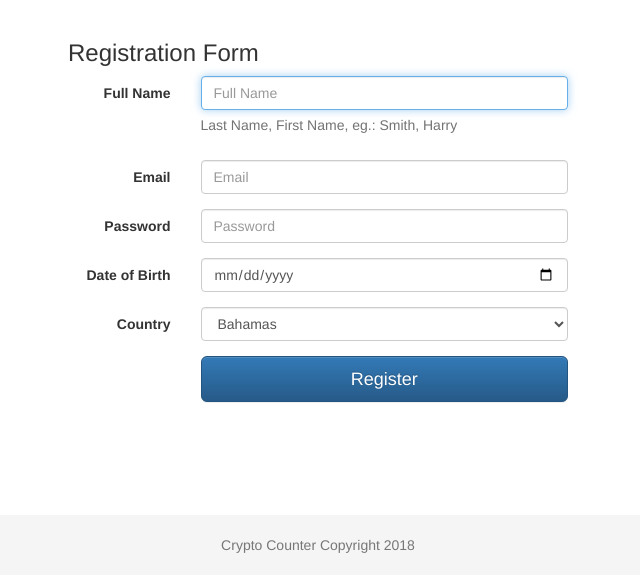
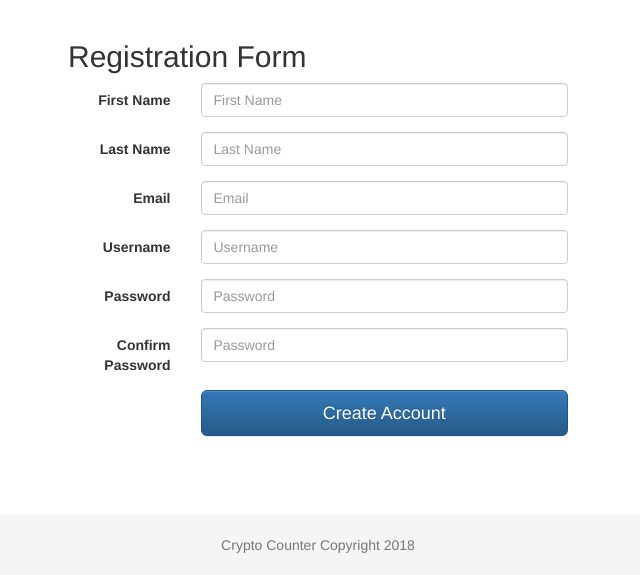
Before and after one commit to trlee2/CryptoCounter, a Django app: page /register in a window 1280 px wide. Shown: the part 225-800 px from the top of the page, without its empty margins (322-962 px from the left). Run offline with Django 3.2, Linux system fonts and the light colour scheme; some libraries are stand-ins or nearby versions.

Commit message:
Basic user account account creation and login working

```diff
--- /dev/null
+++ b/cryptocounter/forms.py
@@ -0,0 +1,55 @@
+from django import forms
+
+# Registration Page Form
+class UserRegistrationForm(forms.Form):
+    firstName = forms.CharField(
+        required = True,
+        label = 'First Name',
+        max_length = 32,
+        widget=forms.TextInput(attrs={'class':'form-control','placeholder':'First Name'})
+    )
+    lastName = forms.CharField(
+        required = True,
+        label = 'Last Name',
+        max_length = 32,
+        widget=forms.TextInput(attrs={'class':'form-control','placeholder':'Last Name'})
+    )
+    email = forms.EmailField(
+        required = True,
+        label = 'Email',
+        max_length = 50,
+        widget=forms.EmailInput(attrs={'class':'form-control','placeholder':'Email'})
+    )
+    username = forms.CharField(
+        required = True,
+        label = 'Username',
+        max_length = 32,
+        widget=forms.TextInput(attrs={'class':'form-control','placeholder':'Username'})
+    )
+    password = forms.CharField(
+        required = True,
+        label = 'Password',
+        max_length = 32,
+        widget=forms.PasswordInput(attrs={'class':'form-control','placeholder':'Password'})
+    )
+    confirmPassword = forms.CharField(
+        required = True,
+        label = 'Confirm Password',
+        max_length = 32,
+        widget=forms.PasswordInput(attrs={'class':'form-control','placeholder':'Password'})
+    )
+
+# login form
+class UserLoginForm(forms.Form):
+    username = forms.CharField(
+        required = True,
+        label = 'Username',
+        max_length = 32,
+        widget=forms.TextInput(attrs={'class':'form-control','placeholder':'Username'})
+    )
+    password = forms.CharField(
+        required = True,
+        label = 'Password',
+        max_length = 32,
+        widget=forms.PasswordInput(attrs={'class':'form-control','placeholder':'Password'})
+    )
--- a/cryptocounter/templates/cryptocounter/header.html
+++ b/cryptocounter/templates/cryptocounter/header.html
@@ -1,5 +1,13 @@
 <div class="promo navbar-inverse"> The Market Crashes!!! </div>
-<div class="product-title container"><a href="market"><img src="../../static/logo.png"><h1>Crypto Counter</h1></a> <div class="pull-right account"><a href="login">login</a> | <a href="register">create account</a></div></div>
+<div class="product-title container"><a href="market"><img src="../../static/logo.png"><h1>Crypto Counter</h1></a>
+  <div class="pull-right account">
+    {% if not loggedin %}
+    <a href="login">login</a> | <a href="register">create account</a>
+    {% else %}
+    <a href="logout">logout</a> | <a href="account">account</a>
+    {% endif %}
+  </div>
+</div>
 <nav class="navbar navbar-inverse">
   <div class="container">
 	<div class="navbar-header">
--- a/cryptocounter/templates/cryptocounter/register.html
+++ b/cryptocounter/templates/cryptocounter/register.html
@@ -31,47 +31,21 @@
 	<div id="header"></div>
 	<!--Remaining section-->
 	<div class="container">
-            <form class="form-horizontal" role="form">
-                <h3>Registration Form</h3>
-                <div class="form-group">
-                    <label for="firstName" class="col-sm-3 control-label">Full Name</label>
-                    <div class="col-sm-9">
-                        <input type="text" id="firstName" placeholder="Full Name" class="form-control" required="" autofocus>
-                        <span class="help-block">Last Name, First Name, eg.: Smith, Harry</span>
+            <form class="form-horizontal" role="form" method="POST">
+                <h2>Registration Form</h2>
+                {% csrf_token %}
+                {% for field in form %}
+                    <div class="form-group">
+                        <label for="{{ field.id_for_label }}" class="col-sm-3 control-label">{{ field.label }}</label>
+                        <div class="col-sm-9">
+                            {{field}}
+                        </div>
                     </div>
-                </div>
-                <div class="form-group">
-                    <label for="email" class="col-sm-3 control-label">Email</label>
-                    <div class="col-sm-9">
-                        <input type="email" id="email" placeholder="Email" required="" class="form-control">
-                    </div>
-                </div>
-                <div class="form-group">
-                    <label for="password" class="col-sm-3 control-label">Password</label>
-                    <div class="col-sm-9">
-                        <input type="password" id="password" placeholder="Password" required="" class="form-control">
-                    </div>
-                </div>
-                <div class="form-group">
-                    <label for="birthDate" class="col-sm-3 control-label">Date of Birth</label>
-                    <div class="col-sm-9">
-                        <input type="date" id="birthDate" required="" class="form-control">
-                    </div>
-                </div>
-                <div class="form-group">
-                    <label for="country" class="col-sm-3 control-label">Country</label>
-                    <div class="col-sm-9">
-                        <select id="country" class="form-control" required="">
-                            <option>Bahamas</option>
-                            <option>Cambodia</option>
-                            <option>United States</option>
-                        </select>
-                    </div>
-                </div> <!-- /.form-group -->
+                {% endfor %}<!-- /.form-group -->
 
                 <div class="form-group">
                     <div class="col-sm-9 col-sm-offset-3">
-                        <button class="btn btn-lg btn-primary btn-block" type="submit">Register</button>
+                        <button class="btn btn-lg btn-primary btn-block" type="submit">Create Account</button>
                     </div>
                 </div>
             </form> <!-- /form -->
--- a/cryptocounter/urls.py
+++ b/cryptocounter/urls.py
@@ -1,5 +1,5 @@
 from django.urls import path
-
+from django.contrib.auth import views as auth_views
 from . import views
 
 urlpatterns = [
@@ -9,6 +9,7 @@ urlpatterns = [
     path('socialtrends', views.socialTrends, name='socialtrends'),
     path('watchlist', views.watchlist, name='watchlist'),
     path('login', views.login, name='login'),
+    path('logout', auth_views.logout, {'next_page': 'market'}, name='logout'),
     path('register', views.register, name='register'),
     path('header.html', views.header, name='header'),
     path('footer.html', views.footer, name='footer'),
--- a/cryptocounter/views.py
+++ b/cryptocounter/views.py
@@ -1,4 +1,10 @@
 from django.shortcuts import render
+
+from django.contrib.auth.models import User
+from django.contrib.auth import authenticate, login as auth_login
+from django.http import HttpResponseRedirect
+from django import forms
+from .forms import UserRegistrationForm, UserLoginForm
 
 # Create your views here.
 def market(request):
@@ -14,13 +20,68 @@ def watchlist(request):
     return render(request, 'cryptocounter/watchlist.html')
 
 def login(request):
-    return render(request, 'cryptocounter/index.html')
+    if request.method == 'POST':
+        # get form data
+        form = UserLoginForm(request.POST)
+        # clean the form data, checks for security risks
+        if form.is_valid():
+            # parse form data
+            userObj = form.cleaned_data
+            username = userObj['username']
+            password = userObj['password']
+
+            # Check credentials
+            user = authenticate(username = username, password = password)
+            if user is not None:
+                # log the user in
+                auth_login(request, user)
+                # redirect to watchlist
+                return HttpResponseRedirect('watchlist')
+            else:
+                raise forms.ValidationError('Username or password incorrect')
+    else:
+        form = UserLoginForm()
+    return render(request, 'cryptocounter/index.html', {'form' : form})
 
 def register(request):
-    return render(request, 'cryptocounter/register.html')
+    if request.method == 'POST':
+        # get form data
+        form = UserRegistrationForm(request.POST)
+        # clean the form data, checks for security risks
+        if form.is_valid():
+            # parse form data
+            userObj = form.cleaned_data
+            firstName = userObj['firstName']
+            lastName = userObj['lastName']
+            email = userObj['email']
+            username = userObj['username']
+            password = userObj['password']
+            confirmPassword = userObj['confirmPassword']
+
+            # username in use
+            if User.objects.filter(username=username).exists():
+                raise forms.ValidationError('Sorry, that username has already been taken!')
+            # email in use
+            elif User.objects.filter(email=email).exists():
+                raise forms.ValidationError('Sorry, that email is already in use!')
+            # create user
+            else:
+                newUser = User.objects.create_user(username, email, password)
+                newUser.first_name = firstName
+                newUser.last_name = lastName
+                newUser.save()
+                # log the user in
+                user = authenticate(username = username, password = password)
+                auth_login(request, user)
+                # redirect to watchlist
+                return HttpResponseRedirect('watchlist')
+    else:
+        form = UserRegistrationForm()
+    return render(request, 'cryptocounter/register.html', {'form' : form})
 
 def header(request):
-    return render(request, 'cryptocounter/header.html')
+    loggedin = request.user.is_authenticated
+    return render(request, 'cryptocounter/header.html', {'loggedin' : loggedin})
 
 def footer(request):
     return render(request, 'cryptocounter/footer.html')
```
Also changed, not shown: cryptocounter/templates/cryptocounter/index.html (+7 -6 lines).
